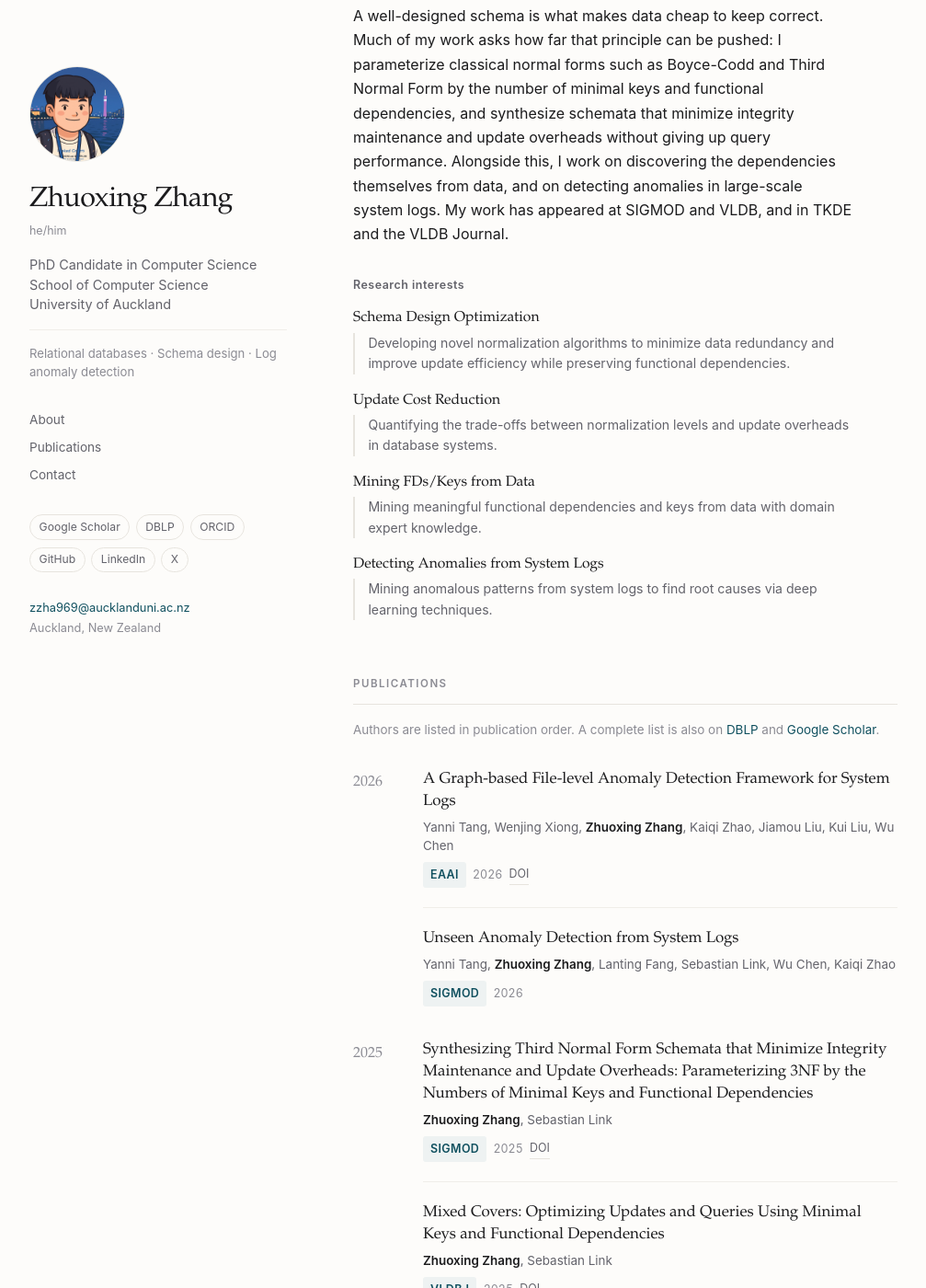
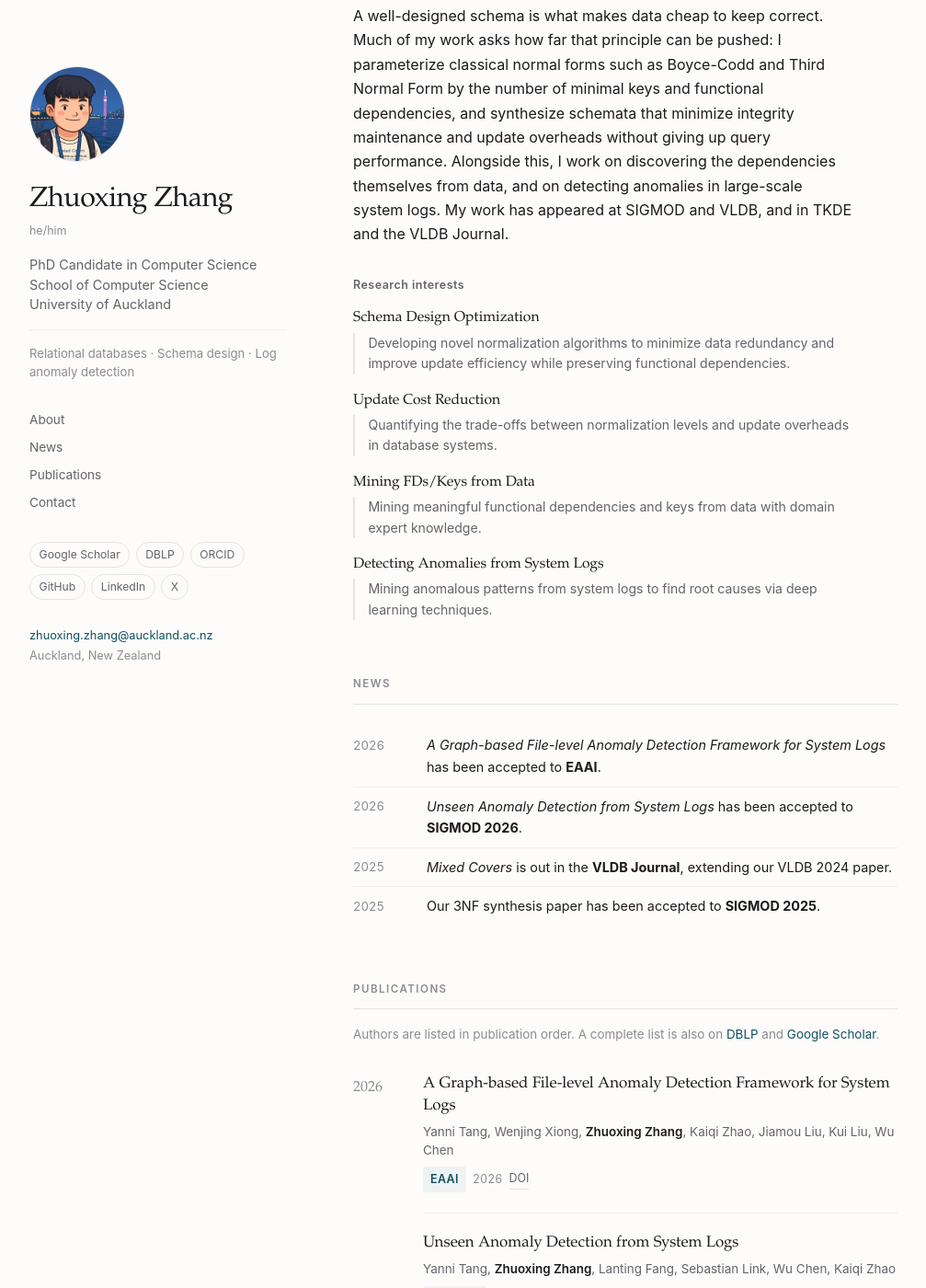
Before and after one commit to zhuoxingzhang/zhuoxingzhang.github.io, a Jekyll site: the page built from index.html, in a window 1280 px wide and 1400 px high, scrolled down 220 px. Shown: the whole window at 92% size, without its empty margins (136-1143 px from the left). Built offline with Jekyll 4.4.1, drawn with Linux system fonts in a browser that asks for light colours; some of the changed text lies outside the part shown.

Commit message:
Update contact email, restore News with year-only dates
- Email is now zhuoxing.zhang@auckland.ac.nz
- News carries the four items back, dated by year only; `date` is free text,
  so months can be filled in per-item later without touching the template
- Narrow the news date column to suit the shorter dates

Co-Authored-By: Claude Opus 4.8 <noreply@anthropic.com>

```diff
--- a/_data/news.yml
+++ b/_data/news.yml
@@ -1,17 +1,32 @@
 # ---------------------------------------------------------------
-# News. Newest first — rendered in the order written.
-# The News section is hidden entirely while this list is empty, and
-# reappears as soon as you add an entry. The page shows the first 5;
-# anything beyond that folds into an "Earlier news" toggle.
+# News. Newest first — rendered in the order written. The page shows the
+# first 5; anything beyond that folds into an "Earlier news" toggle.
+# Empty the list and the whole section hides itself.
 #
-# Uncomment and edit to start:
+# `date` is free text, so you can tighten the granularity whenever you
+# like — "2026" and "2026-05" both render fine, and mixing them is fine
+# too. The years below are the years the work appeared; if a paper was
+# accepted in a different year, adjust.
 #
-# - date: 2026-05
-#   text: >-
-#     <em>A Graph-based File-level Anomaly Detection Framework for System
-#     Logs</em> has been accepted to <strong>EAAI</strong>.
-#
-# - date: 2026-02
-#   text: >-
-#     Free HTML is allowed here, e.g. <a href="https://example.com">a link</a>.
+#   - date: 2026-05
+#     text: Free HTML allowed, e.g. <a href="...">a link</a>.
 # ---------------------------------------------------------------
+
+- date: 2026
+  text: >-
+    <em>A Graph-based File-level Anomaly Detection Framework for System
+    Logs</em> has been accepted to <strong>EAAI</strong>.
+
+- date: 2026
+  text: >-
+    <em>Unseen Anomaly Detection from System Logs</em> has been accepted to
+    <strong>SIGMOD 2026</strong>.
+
+- date: 2025
+  text: >-
+    <em>Mixed Covers</em> is out in the <strong>VLDB Journal</strong>,
+    extending our VLDB 2024 paper.
+
+- date: 2025
+  text: >-
+    Our 3NF synthesis paper has been accepted to <strong>SIGMOD 2025</strong>.
--- a/_data/profile.yml
+++ b/_data/profile.yml
@@ -8,7 +8,7 @@ title: PhD Candidate in Computer Science
 affiliation: University of Auckland
 department: School of Computer Science
 location: Auckland, New Zealand
-email: zzha969@aucklanduni.ac.nz
+email: zhuoxing.zhang@auckland.ac.nz
 
 # A square image works best. Leave empty to fall back to a typeset monogram.
 photo: "/images/zhuoxing.jpg"
--- a/assets/css/site.css
+++ b/assets/css/site.css
@@ -243,7 +243,7 @@ a:hover { text-decoration: underline; text-underline-offset: 2px; }
 .news { list-style: none; margin: 0; padding: 0; }
 .news li {
   display: grid;
-  grid-template-columns: 5rem minmax(0, 1fr);
+  grid-template-columns: 4rem minmax(0, 1fr);
   gap: 1rem;
   padding: .55rem 0;
   border-bottom: 1px solid var(--rule-soft);
```
